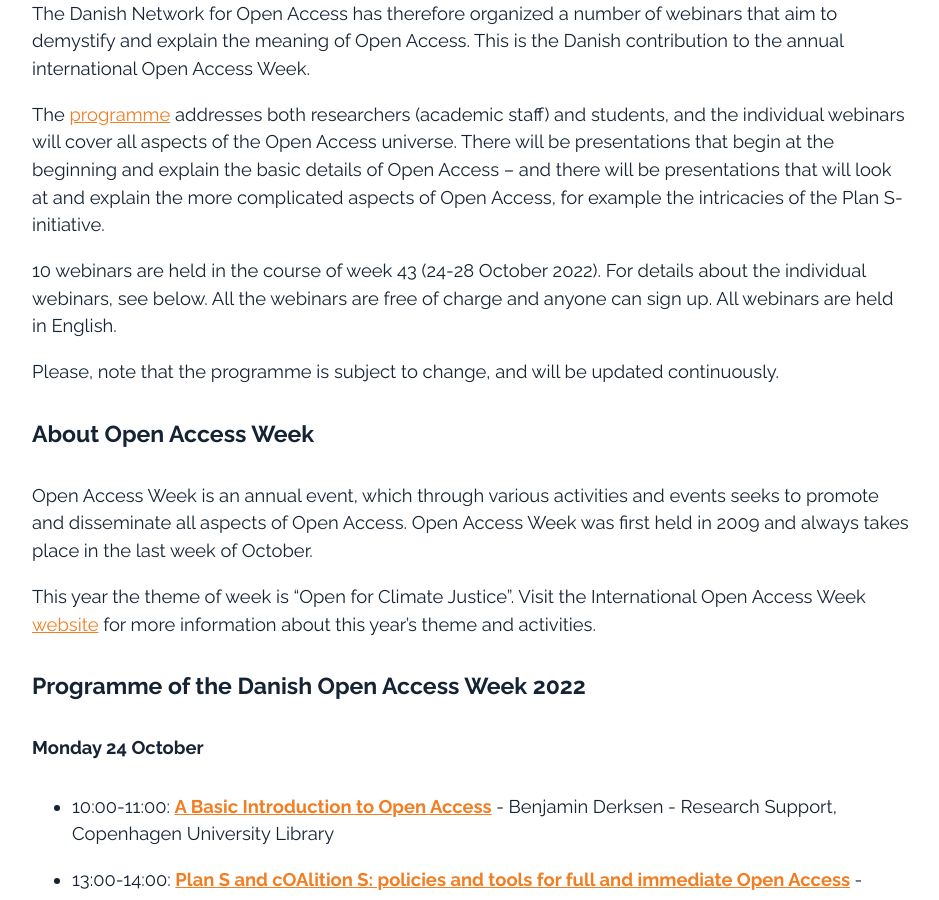
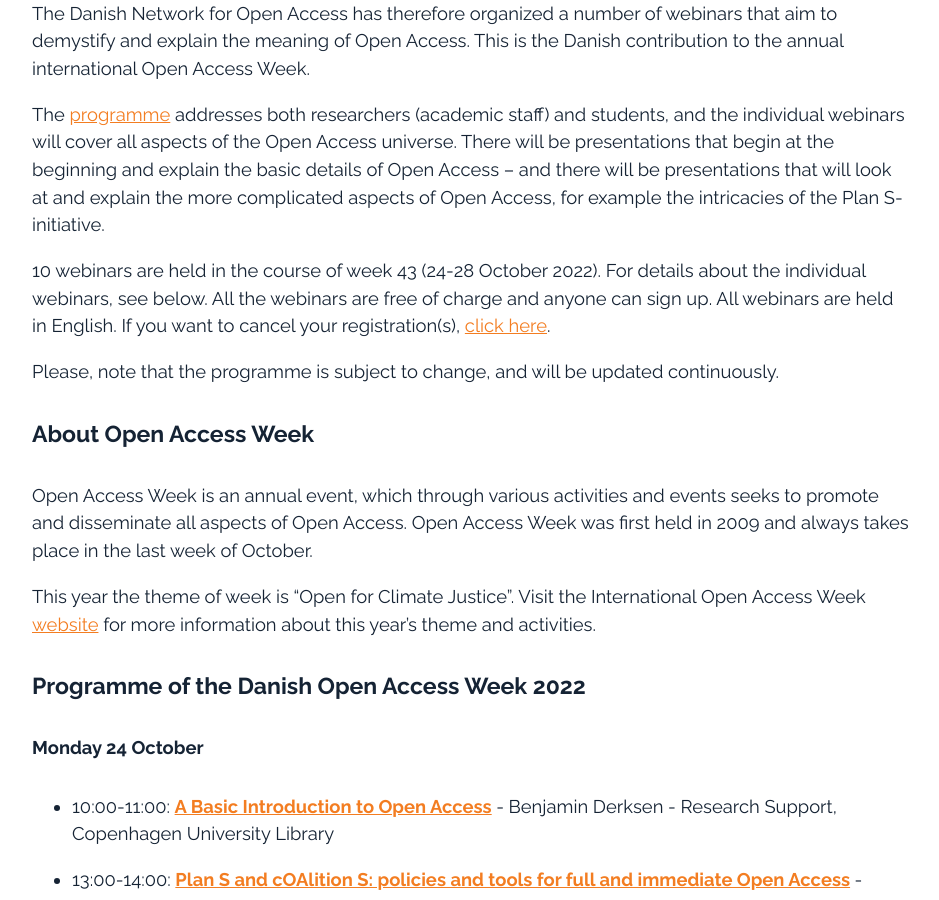
Before and after one commit to openaccess-dk/openaccess-dk.github.io, a Jekyll site: the page built from oaw2022.md, in a window 1280 px wide and 900 px high, scrolled down 718 px. Shown: the whole window, without its empty margins (168-1107 px from the left). Built offline with Jekyll 4.4.1, drawn with Linux system fonts in a browser that asks for light colours.

Commit message:
Update oaw2022.md

```diff
--- a/oaw2022.md
+++ b/oaw2022.md
@@ -16,7 +16,7 @@ The Danish Network for Open Access has therefore organized a number of webinars
 
 The [programme](#programme-of-the-danish-open-access-week-2022) addresses both researchers (academic staff) and students, and the individual webinars will cover all aspects of the Open Access universe. There will be presentations that begin at the beginning and explain the basic details of Open Access – and there will be presentations that will look at and explain the more complicated aspects of Open Access, for example the intricacies of the Plan S-initiative.
 
-10 webinars are held in the course of week 43 (24-28 October 2022). For details about the individual webinars, see below. All the webinars are free of charge and anyone can sign up. All webinars are held in English.
+10 webinars are held in the course of week 43 (24-28 October 2022). For details about the individual webinars, see below. All the webinars are free of charge and anyone can sign up. All webinars are held in English. If you want to cancel your registration(s), [click here](https://ku-dk.libwizard.com/f/oa_week_cancellation).
 
 Please, note that the programme is subject to change, and will be updated continuously.
 
```
